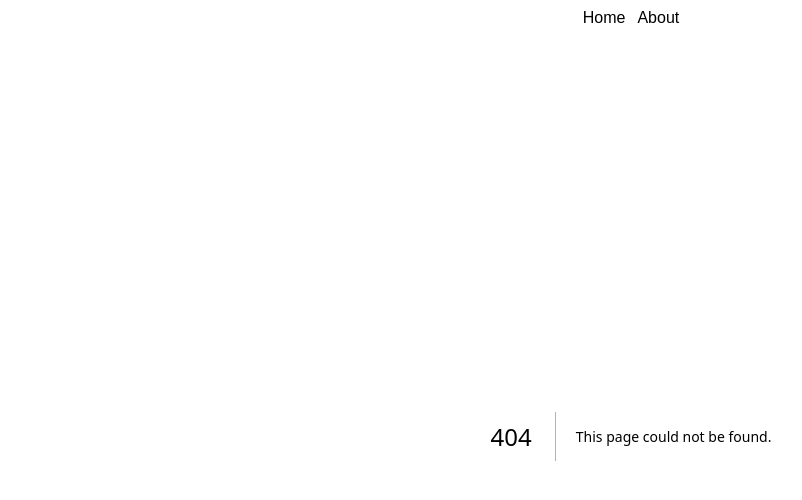
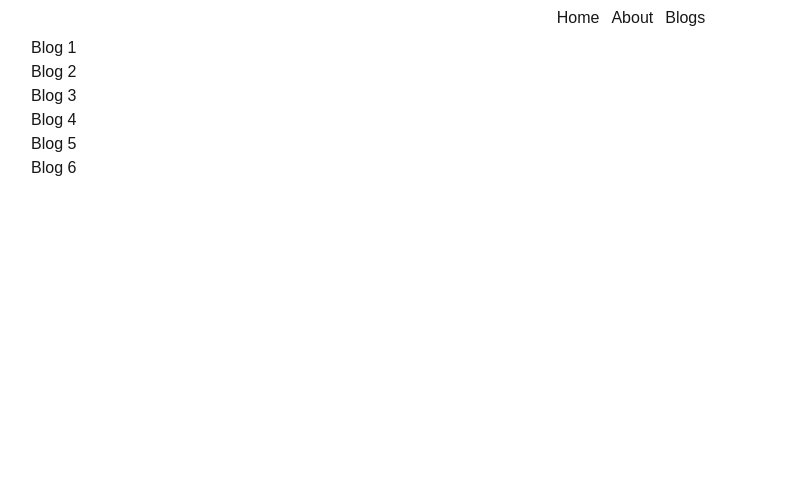
Before and after one commit to ii-shimul/my-first-nextjs-app, a Next.js app: page /blogs in a window 1280 px wide. Before the commit this address had no page. Shown: the top 500 px of the page, without its empty margins (9-811 px from the left). Built offline with nearby package versions, Linux system fonts and the light colour scheme.

Commit message:
dynamic routing cleared

```diff
--- /dev/null
+++ b/app/blogs/[slug]/page.js
@@ -0,0 +1,11 @@
+
+const page = ({params}) => {
+  const {slug} = params;
+  return (
+    <div>
+      blog id {slug}
+    </div>
+  );
+};
+
+export default page;
--- /dev/null
+++ b/app/blogs/page.js
@@ -0,0 +1,35 @@
+import Link from "next/link";
+
+const blogs = [
+  {
+    id: 1,
+  },
+  {
+    id: 2,
+  },
+  {
+    id: 3,
+  },
+  {
+    id: 4,
+  },
+  {
+    id: 5,
+  },
+  {
+    id: 6,
+  },
+];
+const page = () => {
+  return (
+    <div>
+      {blogs.map((blog, index) => (
+        <div key={index}>
+          <Link href={`/blogs/${blog.id}`}>Blog {blog.id}</Link>
+        </div>
+      ))}
+    </div>
+  );
+};
+
+export default page;
--- a/app/layout.js
+++ b/app/layout.js
@@ -27,6 +27,7 @@ export default function RootLayout({ children }) {
           <ul className="flex gap-3 justify-center">
             <li className="hover:text-blue-500"><Link href={"/"}>Home</Link></li>
             <li><Link href={"/about"}>About</Link></li>
+            <li><Link href={"/blogs"}>Blogs</Link></li>
           </ul>
         </nav>
         {children}
--- /dev/null
+++ b/app/loading.js
@@ -0,0 +1,11 @@
+
+const loading = () => {
+
+  return (
+    <div>
+      loading...
+    </div>
+  );
+};
+
+export default loading;
--- /dev/null
+++ b/app/not-found.js
@@ -0,0 +1,11 @@
+
+const notFound = () => {
+
+  return (
+    <div>
+      not found the page bruh
+    </div>
+  );
+};
+
+export default notFound;
```
